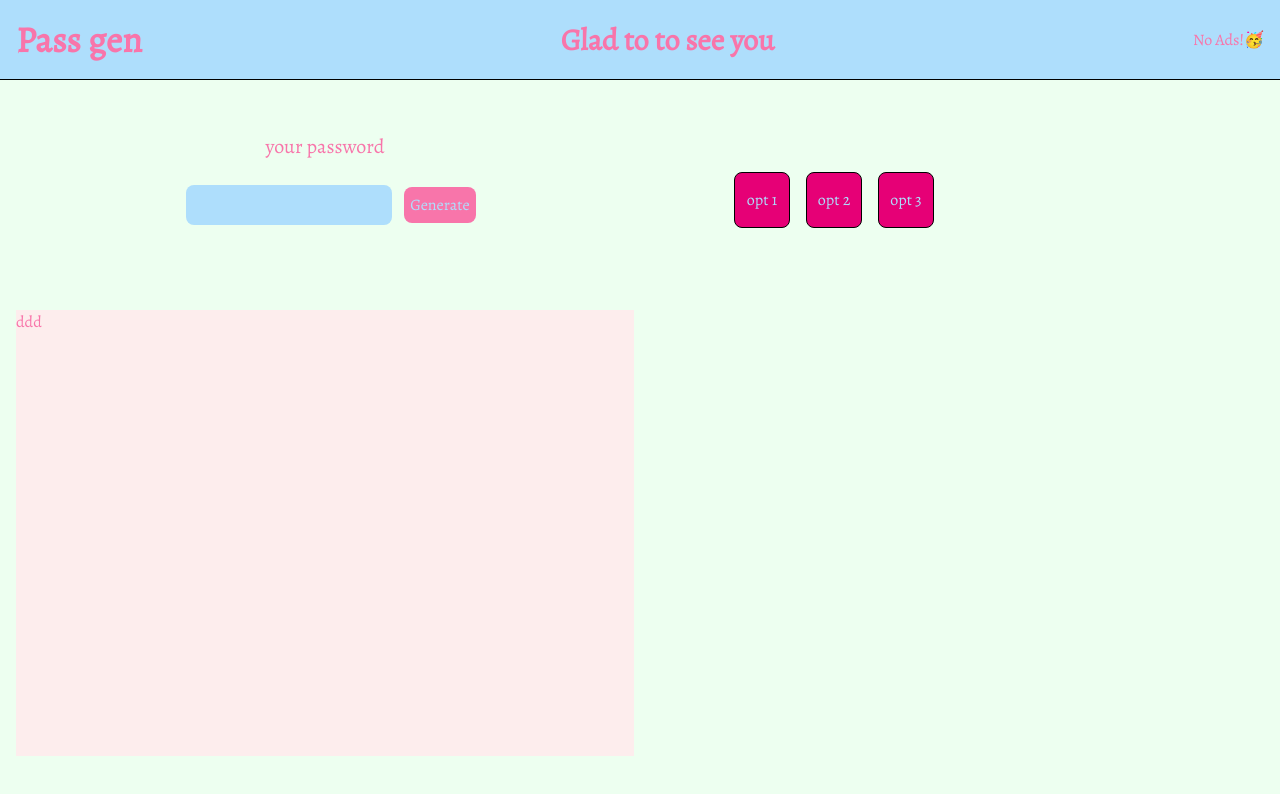
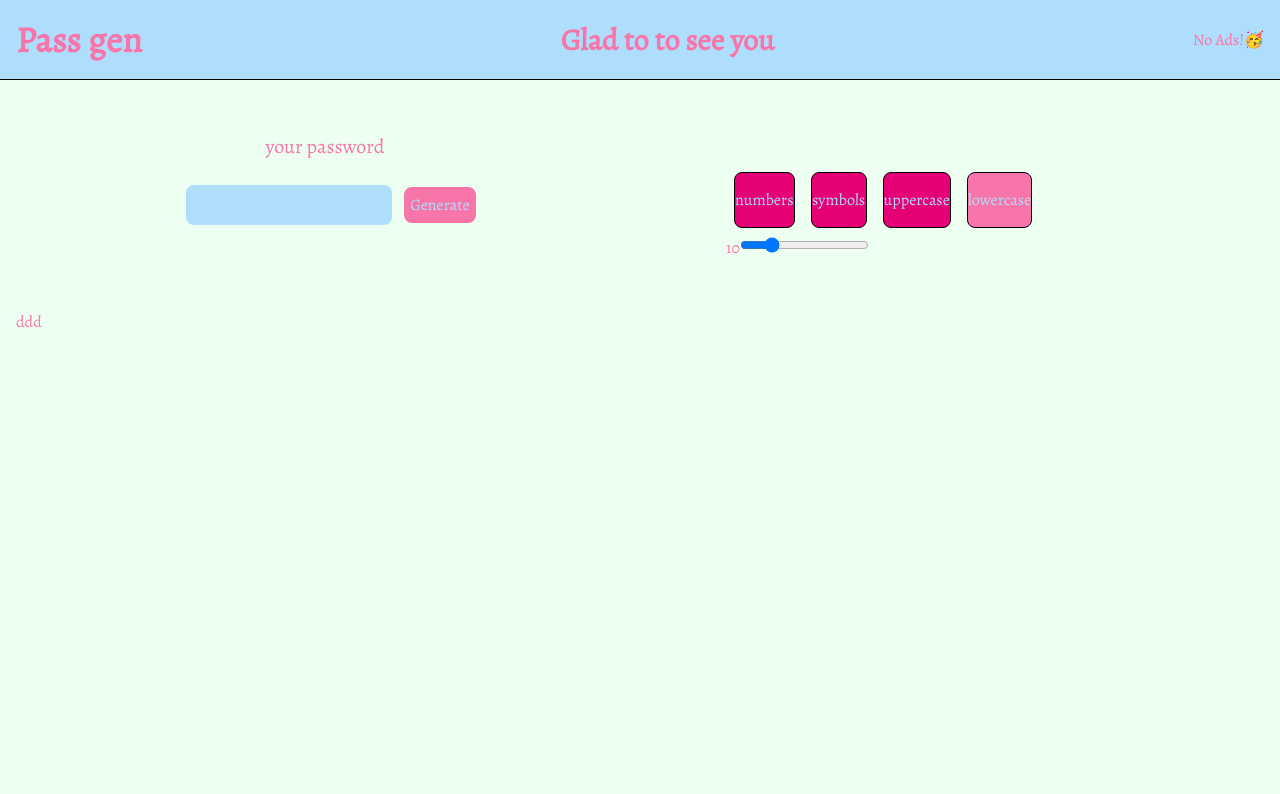
Before and after one commit to Badyan54/pass_gen, a Next.js app: page / in a window 1280 px wide. Shown: the top 794 px of the page. Built offline with nearby package versions, Linux system fonts and the light colour scheme.

Commit message:
implement genPass func. And always leawing one option

```diff
--- a/components/main/main.tsx
+++ b/components/main/main.tsx
@@ -7,21 +7,36 @@ import Options from "./options"
 
 export default function Main(){
     const [inputValue, setInputValue] = useState('')
-    const [selctedOptions, setSelectedOptions] = useState<string[]>([])
+    const [selctedOptions, setSelectedOptions] = useState<string[]>(["abcdefghijklmnopqrstuvwxyz"])
+    const [length, setLength] = useState<number>(10)
 
     function toggleOption(option: string){
-        setSelectedOptions( prev =>
-            prev.includes(option)
-            ? prev.filter( o => o !== option)
-            : [...prev, option]
-        )
+        setSelectedOptions(prev => {
+            const isSelected = prev.includes(option)
+            if (prev.length === 1 && isSelected) return prev // не можна вимкнути всі опції
+            return isSelected
+            ? prev.filter(o => o !== option)
+            : [...prev, option];
+        }
+        );
     }
     function handleChange(event: React.ChangeEvent<HTMLInputElement>){
         setInputValue(event.target.value)
     }
+    function handleLength(event: React.ChangeEvent<HTMLInputElement>){
+        setLength(Number(event.target.value))
+    }
 
-    function genPass(){
-
+    function genPass(): void{
+        let genData = ''
+        for (let option of selctedOptions){
+            genData += option
+        }
+        let password = ''
+        for (let i = 0; i < length; i++){
+            password += genData[Math.floor(Math.random() * genData.length)];
+        }
+        setInputValue(password)
     }
 
     return(
@@ -30,9 +45,14 @@ export default function Main(){
                 <InputLetter value={inputValue} handleChange={handleChange} handleClick={genPass}/>
             </div>
             <div className="row-span-2 p-20">
-                <Options selctedOptions={selctedOptions} toggleOption={toggleOption}/>
+                <Options
+                selctedOptions={selctedOptions}
+                toggleOption={toggleOption}
+                length={length}
+                handleLenght={handleLength}
+                />
             </div>
-            <div className="h bg-red-very-ligth">
+            <div className="h ">
                 <Result passwords=""/>
             </div>
         </main>
--- a/components/main/options.tsx
+++ b/components/main/options.tsx
@@ -3,26 +3,46 @@ import { Interface } from "readline"
 import { buffer } from "stream/consumers"
 
 interface OptionsProp{
-    selctedOptions: string[];
-    toggleOption: (option: string) => void;
+    length: number
+    handleLenght: (event: React.ChangeEvent<HTMLInputElement>) => void
+    selctedOptions: string[]
+    toggleOption: (option: string) => void
 
 }
 
-export default function Options({selctedOptions, toggleOption}: OptionsProp){
-    const allOptions = [ "opt 1", "opt 2", "opt 3"]
+export default function Options({selctedOptions, toggleOption, length, handleLenght}: OptionsProp){
+    const data = [
+        ["numbers", "0123456789"],
+        ["symbols", "!@#$%^&*()_+-=[]{};:,.<>?"],
+        ["uppercase", "ABCDEFGHIJKLMNOPQRSTUVWXYZ"],
+        ["lowercase", "abcdefghijklmnopqrstuvwxyz"]
+    ]
 
     return(
         <>
-            {allOptions.map( (option) => (
+            {data.map( (option) => (
                 <button
-                key={option}
-                onClick={ () => toggleOption(option) }
-                className={`${selctedOptions.includes(option) ? "bg-pink-ligth" : "bg-pink-600"}
-                    min-w-14 min-h-14 border-black border m-2 text-blue-light rounded-lg`}
-                >
-                    { option }
+                    key={option[0]}
+                    onClick={ () => toggleOption(option[1]) }
+                    className={`${selctedOptions.includes(option[1]) ? "bg-pink-ligth" : "bg-pink-600"}
+                        min-w-14 min-h-14 border-black border m-2 text-blue-light rounded-lg`}
+                    >
+                    { option[0] }
                 </button>
             ))}
+            <div>
+                <label htmlFor="length">
+                    {length}
+                </label>
+                <input
+                    type="range"
+                    id="length"
+                    min="4"
+                    max="32"
+                    value={length}
+                    onChange={(e) => handleLenght(e)}
+                />
+            </div>
         </>
     )
 }
```
